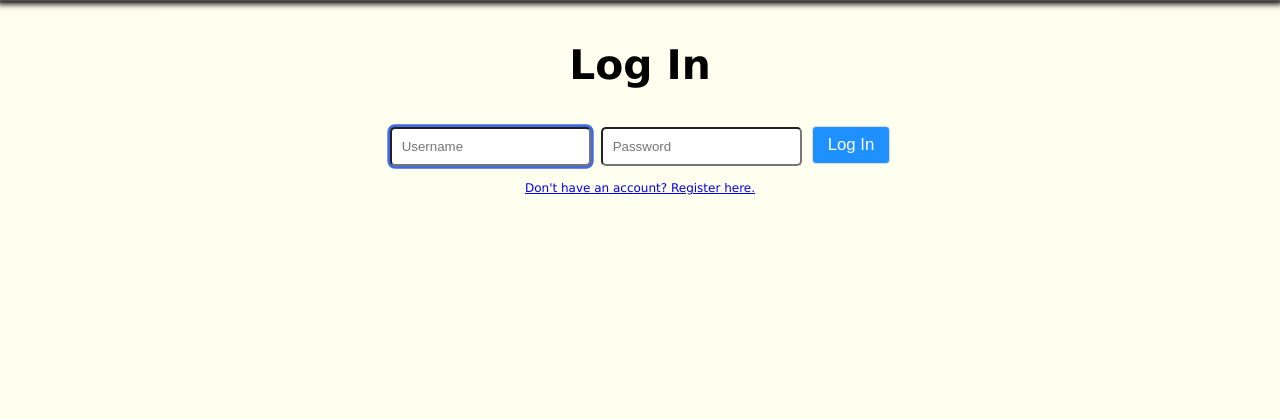
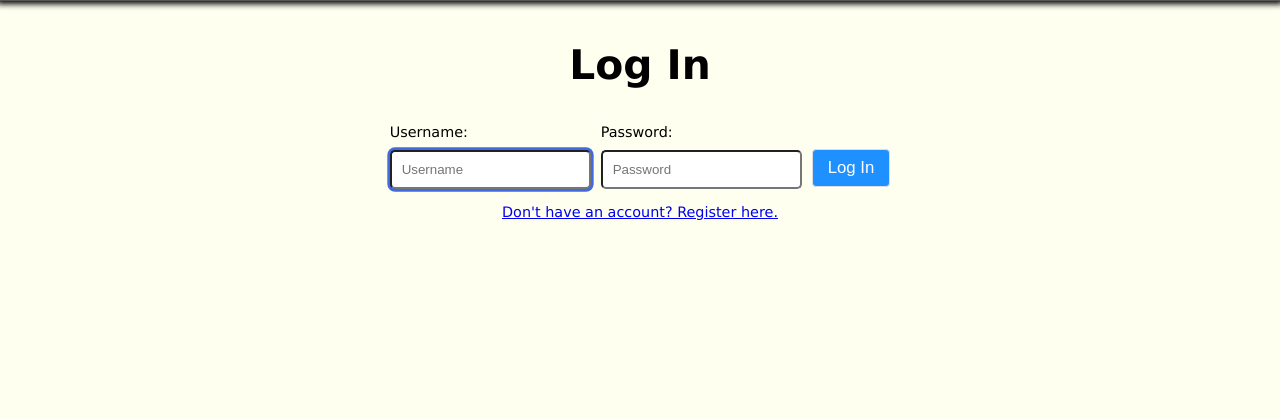
Before and after one commit to derek-watson14/DerDieDas, a Flask app: page /login in a window 1280 px wide. Shown: the part 76-495 px from the top of the page. Run offline with Flask 2, Linux system fonts and the light colour scheme.

Commit message:
added labels for login and rego forms

```diff
--- a/templates/login.html
+++ b/templates/login.html
@@ -7,11 +7,17 @@
     <div class="content">
       <h2 class="page-head">Log In</h2>
       <form class="form-inline" action="/login" method="post">
-        <input class="rego" autocomplete="off" autofocus name="username" placeholder="Username" type="text">
-        <input class="rego" name="password" placeholder="Password" type="password">
-        <button class="control login-btn" type="submit">Log In</button>
+        <div class="login-section">
+            <label for="password">Username:</label>
+            <input class="rego" autocomplete="off" autofocus name="username" placeholder="Username" type="text">
+        </div>
+        <div class="login-section">
+            <label for="password">Password:</label>
+            <input class="rego" name="password" placeholder="Password" type="password">
+        </div>
+        <button class="login-btn" type="submit">Log In</button>
       </form>
-      <a href="{{ url_for('register') }}">Don't have an account? Register here.</a>
+      <a class="rego-link" href="{{ url_for('register') }}">Don't have an account? Register here.</a>
     </div>
   </div>
   <script type="text/javascript">
```
Also changed, not shown: templates/register.html (+10 -1 lines).
